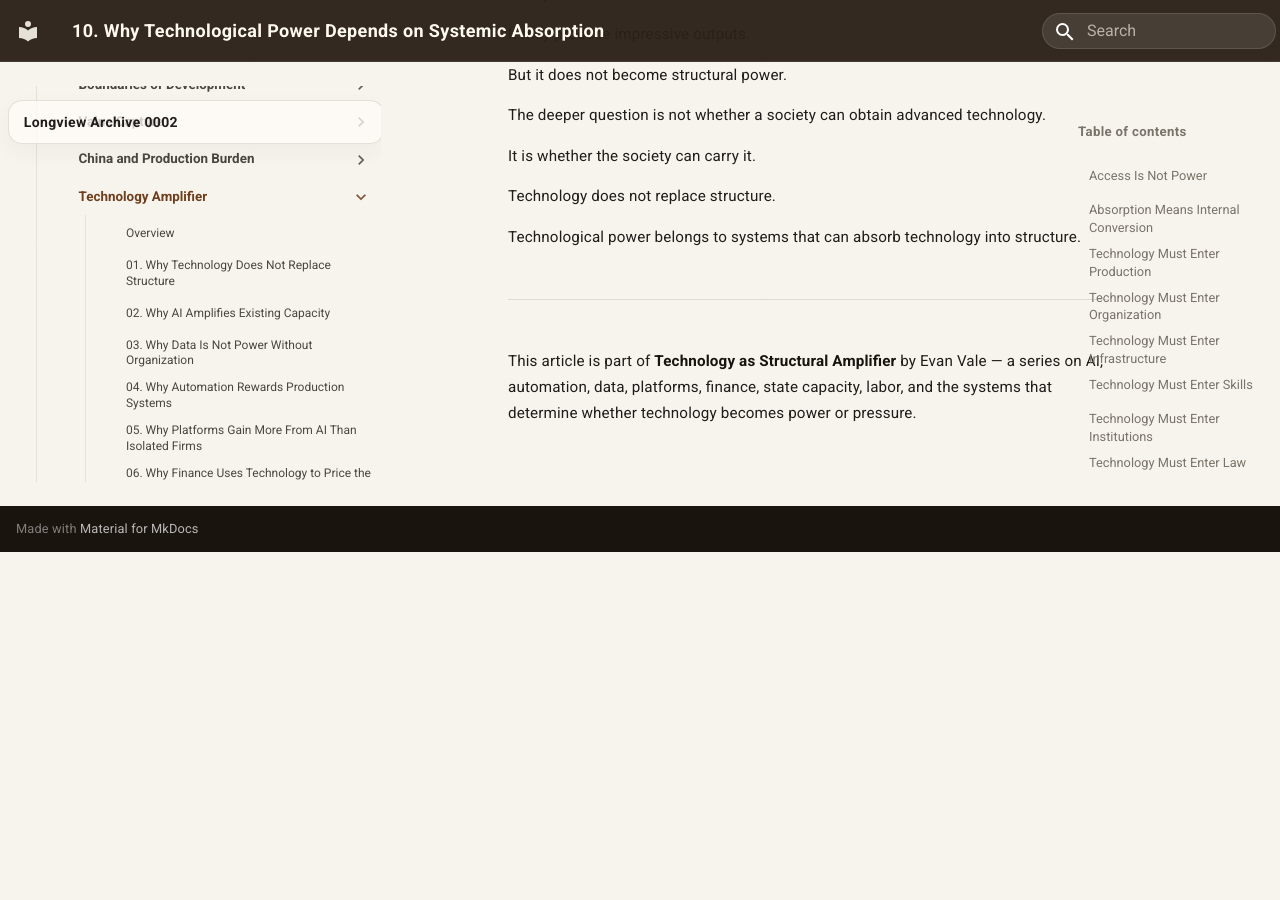
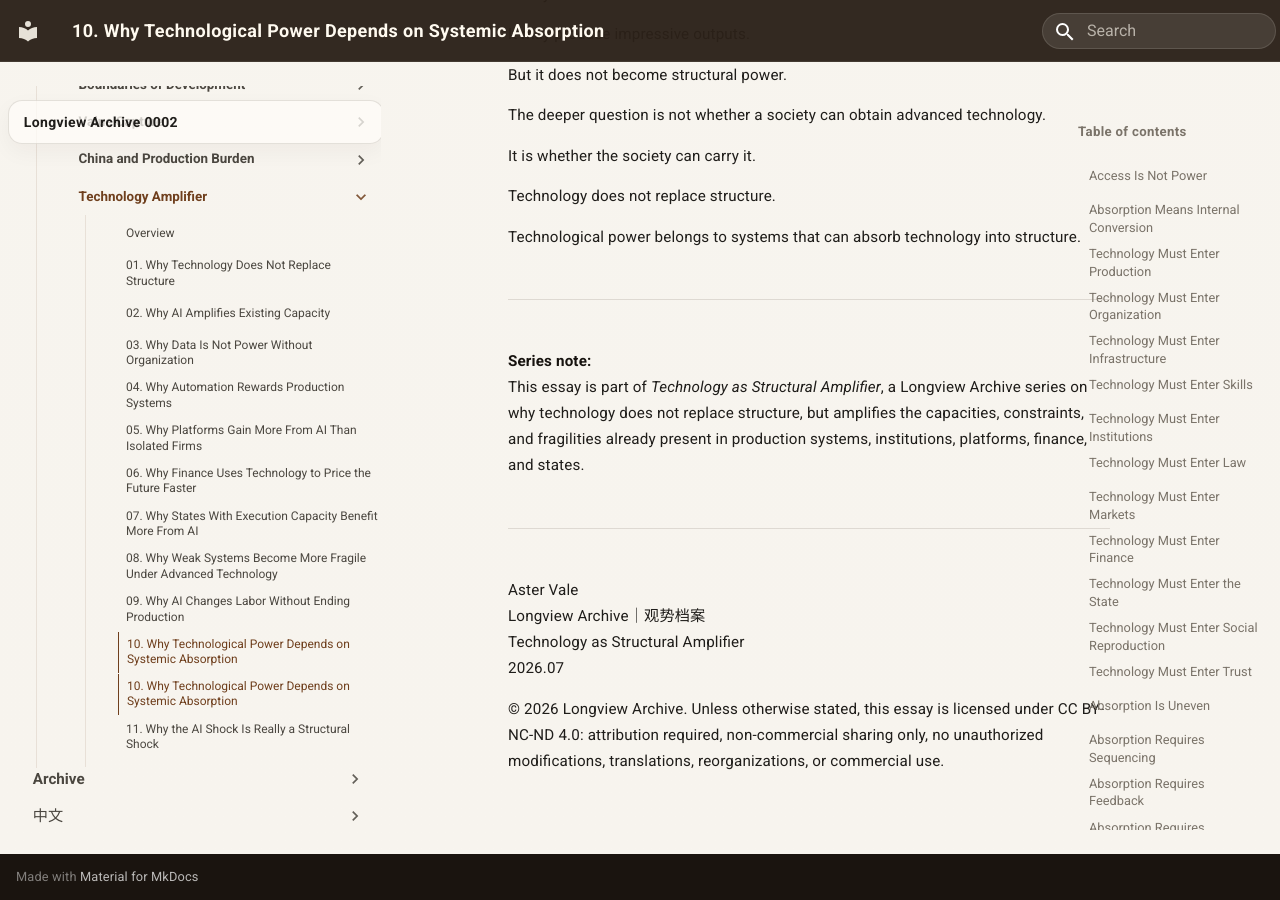
Before and after one commit to guanshi1688/longview-archive, an MkDocs documentation site: the page built from docs/essays/notes/english/Technology-Amplifier/10-why-technological-power-depends-on-systemic-absorption.md, in a window 1280 px wide and 900 px high, scrolled down 18806 px. Built offline with MkDocs 1.6.1 and Material for MkDocs 9.7.7, drawn with Linux system fonts in a browser that asks for light colours; before the commit the page ends 19358 px from its top, so only the background shows below that.

Commit message:
Update 10-why-technological-power-depends-on-systemic-absorption.md

```diff
--- a/docs/essays/notes/english/Technology-Amplifier/10-why-technological-power-depends-on-systemic-absorption.md
+++ b/docs/essays/notes/english/Technology-Amplifier/10-why-technological-power-depends-on-systemic-absorption.md
@@ -838,4 +838,14 @@ Technological power belongs to systems that can absorb technology into structure
 
 ---
 
-This article is part of **Technology as Structural Amplifier** by Evan Vale — a series on AI, automation, data, platforms, finance, state capacity, labor, and the systems that determine whether technology becomes power or pressure.
+**Series note:**
+This essay is part of *Technology as Structural Amplifier*, a Longview Archive series on why technology does not replace structure, but amplifies the capacities, constraints, and fragilities already present in production systems, institutions, platforms, finance, and states.
+
+---
+
+Aster Vale
+Longview Archive｜观势档案
+Technology as Structural Amplifier
+2026.07
+
+© 2026 Longview Archive. Unless otherwise stated, this essay is licensed under CC BY-NC-ND 4.0: attribution required, non-commercial sharing only, no unauthorized modifications, translations, reorganizations, or commercial use.
```
